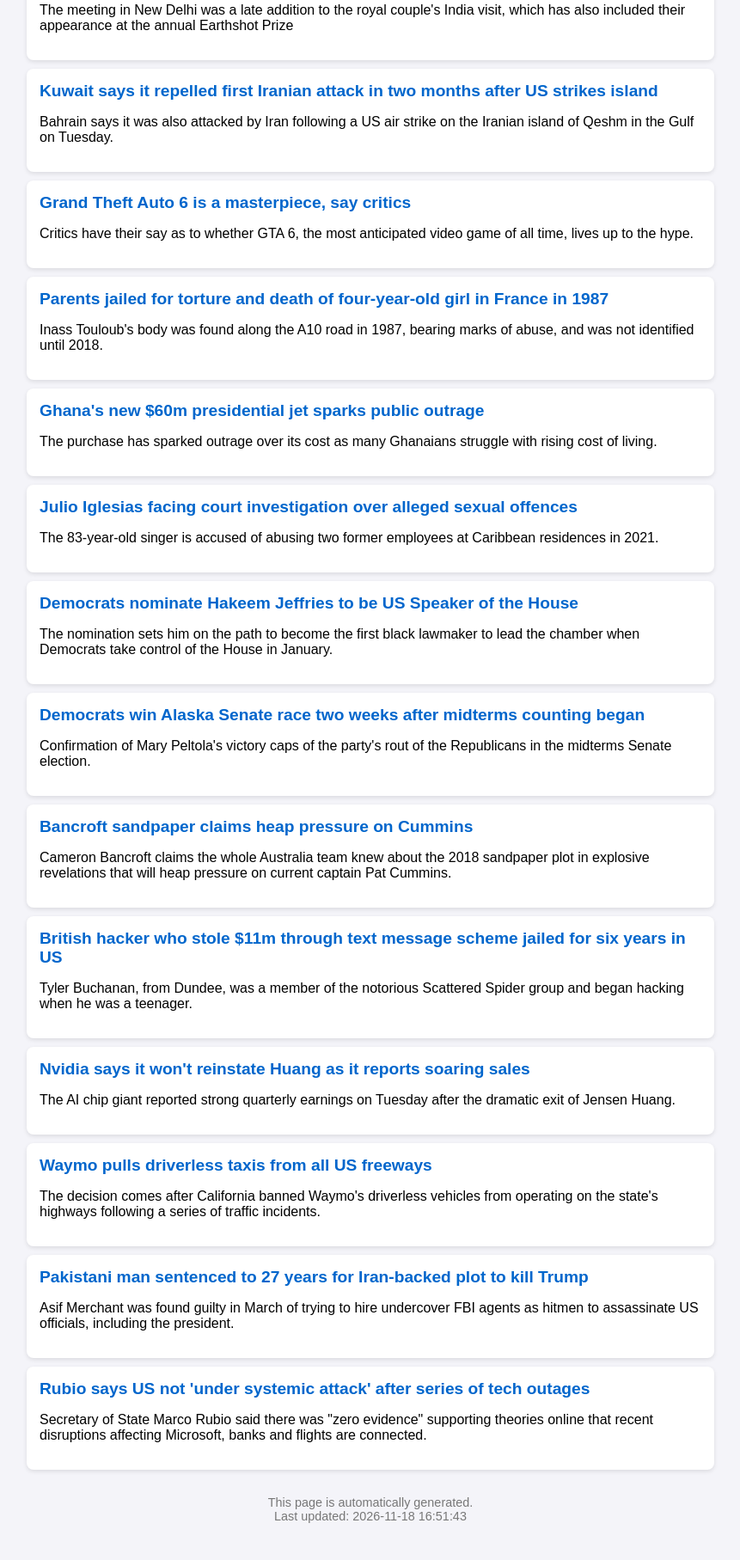
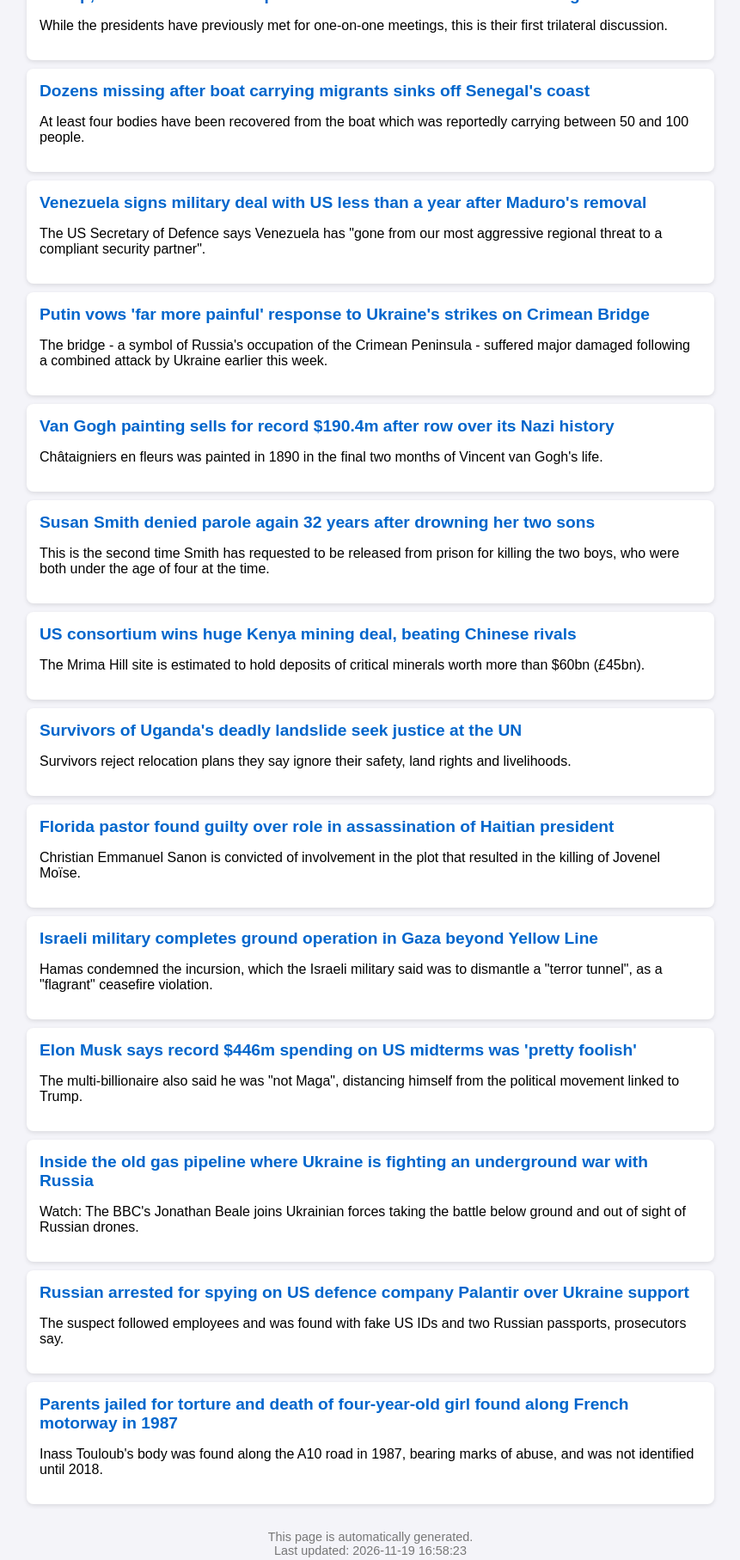
Before and after one commit to Gourabgh/news, a plain HTML site: page index.html in a window 1280 px wide. Shown: the part 263-2078 px from the top of the page at 86% size, without its empty margins (209-1070 px from the left). Drawn offline with Linux system fonts and the light colour scheme.

Commit message:
🤖 Auto-update latest news

```diff
--- a/index.html
+++ b/index.html
@@ -18,82 +18,82 @@
     <h1>🌍 Daily World News</h1>
 
     <div class="news-item">
-        <a href="https://www.bbc.co.uk/news/articles/ck9d75x5wwwwo?at_medium=RSS&at_campaign=rss" target="_blank">Trump shakes hands with Putin and Xi ahead of historic talks in China</a>
-        <p>The three leaders will meet together for the first time on Thursday during a closely-watched summit.</p>
+        <a href="https://www.bbc.co.uk/news/articles/c804wzp20ddvo?at_medium=RSS&at_campaign=rss" target="_blank">Myanmar committed genocide against Rohingya minority, top UN court rules</a>
+        <p>The unprecedented International Court of Justice verdict concerns a 2017 military crackdown that killed thousands.</p>
     </div>
 
     <div class="news-item">
-        <a href="https://www.bbc.co.uk/news/articles/cq62ped2ypy4o?at_medium=RSS&at_campaign=rss" target="_blank">William and Kate reflect on 'enduring' UK-India ties with Modi</a>
-        <p>The meeting in New Delhi was a late addition to the royal couple's India visit, which has also included their appearance at the annual Earthshot Prize</p>
+        <a href="https://www.bbc.co.uk/news/articles/c623j4ln97x7o?at_medium=RSS&at_campaign=rss" target="_blank">Trump, Putin and Xi release 'peace declaration' after historic meeting</a>
+        <p>While the presidents have previously met for one-on-one meetings, this is their first trilateral discussion.</p>
     </div>
 
     <div class="news-item">
-        <a href="https://www.bbc.co.uk/news/articles/cw4gn9jeqjq7o?at_medium=RSS&at_campaign=rss" target="_blank">Kuwait says it repelled first Iranian attack in two months after US strikes island</a>
-        <p>Bahrain says it was also attacked by Iran following a US air strike on the Iranian island of Qeshm in the Gulf on Tuesday.</p>
+        <a href="https://www.bbc.co.uk/news/articles/c58j484089ewo?at_medium=RSS&at_campaign=rss" target="_blank">Dozens missing after boat carrying migrants sinks off Senegal's coast</a>
+        <p>At least four bodies have been recovered from the boat which was reportedly carrying between 50 and 100 people.</p>
     </div>
 
     <div class="news-item">
-        <a href="https://www.bbc.co.uk/news/articles/cw8r75xm8v4po?at_medium=RSS&at_campaign=rss" target="_blank">Grand Theft Auto 6 is a masterpiece, say critics</a>
-        <p>Critics have their say as to whether GTA 6, the most anticipated video game of all time, lives up to the hype.</p>
+        <a href="https://www.bbc.co.uk/news/articles/cmwy8pyqlq5vo?at_medium=RSS&at_campaign=rss" target="_blank">Venezuela signs military deal with US less than a year after Maduro's removal</a>
+        <p>The US Secretary of Defence says Venezuela has "gone from our most aggressive regional threat to a compliant security partner".</p>
     </div>
 
     <div class="news-item">
-        <a href="https://www.bbc.co.uk/news/articles/c6lyw490z14jo?at_medium=RSS&at_campaign=rss" target="_blank">Parents jailed for torture and death of four-year-old girl in France in 1987</a>
+        <a href="https://www.bbc.co.uk/news/articles/cm879dqn3e1jo?at_medium=RSS&at_campaign=rss" target="_blank">Putin vows 'far more painful' response to Ukraine's strikes on Crimean Bridge</a>
+        <p>The bridge - a symbol of Russia's occupation of the Crimean Peninsula - suffered major damaged following a combined attack by Ukraine earlier this week.</p>
+    </div>
+
+    <div class="news-item">
+        <a href="https://www.bbc.co.uk/news/articles/c5dj1dkwzvzwo?at_medium=RSS&at_campaign=rss" target="_blank">Van Gogh painting sells for record $190.4m after row over its Nazi history</a>
+        <p>Châtaigniers en fleurs was painted in 1890 in the final two months of Vincent van Gogh's life.</p>
+    </div>
+
+    <div class="news-item">
+        <a href="https://www.bbc.co.uk/news/articles/ckdd1y09eqjmo?at_medium=RSS&at_campaign=rss" target="_blank">Susan Smith denied parole again 32 years after drowning her two sons</a>
+        <p>This is the second time Smith has requested to be released from prison for killing the two boys, who were both under the age of four at the time.</p>
+    </div>
+
+    <div class="news-item">
+        <a href="https://www.bbc.co.uk/news/articles/cm9q84gp0gr3o?at_medium=RSS&at_campaign=rss" target="_blank">US consortium wins huge Kenya mining deal, beating Chinese rivals</a>
+        <p>The Mrima Hill site is estimated to hold deposits of critical minerals worth more than $60bn (£45bn).</p>
+    </div>
+
+    <div class="news-item">
+        <a href="https://www.bbc.co.uk/news/articles/c920xgxp5785o?at_medium=RSS&at_campaign=rss" target="_blank">Survivors of Uganda's deadly landslide seek justice at the UN</a>
+        <p>Survivors reject relocation plans they say ignore their safety, land rights and livelihoods.</p>
+    </div>
+
+    <div class="news-item">
+        <a href="https://www.bbc.co.uk/news/articles/cm702q0lg50po?at_medium=RSS&at_campaign=rss" target="_blank">Florida pastor found guilty over role in assassination of Haitian president</a>
+        <p>Christian Emmanuel Sanon is convicted of involvement in the plot that resulted in the killing of Jovenel Moïse.</p>
+    </div>
+
+    <div class="news-item">
+        <a href="https://www.bbc.co.uk/news/articles/cw8r7510degno?at_medium=RSS&at_campaign=rss" target="_blank">Israeli military completes ground operation in Gaza beyond Yellow Line</a>
+        <p>Hamas condemned the incursion, which the Israeli military said was to dismantle a "terror tunnel", as a "flagrant" ceasefire violation.</p>
+    </div>
+
+    <div class="news-item">
+        <a href="https://www.bbc.co.uk/news/articles/cm9q8j2z3gg8o?at_medium=RSS&at_campaign=rss" target="_blank">Elon Musk says record $446m spending on US midterms was 'pretty foolish'</a>
+        <p>The multi-billionaire also said he was "not Maga", distancing himself from the political movement linked to Trump.</p>
+    </div>
+
+    <div class="news-item">
+        <a href="https://www.bbc.co.uk/news/videos/c8p3vw4q6nzzo?at_medium=RSS&at_campaign=rss" target="_blank">Inside the old gas pipeline where Ukraine is fighting an underground war with Russia</a>
+        <p>Watch: The BBC's Jonathan Beale joins Ukrainian forces taking the battle below ground and out of sight of Russian drones.</p>
+    </div>
+
+    <div class="news-item">
+        <a href="https://www.bbc.co.uk/news/articles/cq20xg80ly47o?at_medium=RSS&at_campaign=rss" target="_blank">Russian arrested for spying on US defence company Palantir over Ukraine support</a>
+        <p>The suspect followed employees and was found with fake US IDs and two Russian passports, prosecutors say.</p>
+    </div>
+
+    <div class="news-item">
+        <a href="https://www.bbc.co.uk/news/articles/c6lyw490z14jo?at_medium=RSS&at_campaign=rss" target="_blank">Parents jailed for torture and death of four-year-old girl found along French motorway in 1987</a>
         <p>Inass Touloub's body was found along the A10 road in 1987, bearing marks of abuse, and was not identified until 2018.</p>
     </div>
 
-    <div class="news-item">
-        <a href="https://www.bbc.co.uk/news/articles/ck792dez8dp3o?at_medium=RSS&at_campaign=rss" target="_blank">Ghana's new $60m presidential jet sparks public outrage</a>
-        <p>The purchase has sparked outrage over its cost as many Ghanaians struggle with rising cost of living.</p>
-    </div>
-
-    <div class="news-item">
-        <a href="https://www.bbc.co.uk/news/articles/c6x284pnn4e2o?at_medium=RSS&at_campaign=rss" target="_blank">Julio Iglesias facing court investigation over alleged sexual offences</a>
-        <p>The 83-year-old singer is accused of abusing two former employees at Caribbean residences in 2021. </p>
-    </div>
-
-    <div class="news-item">
-        <a href="https://www.bbc.co.uk/news/articles/cmy49873dn95o?at_medium=RSS&at_campaign=rss" target="_blank">Democrats nominate Hakeem Jeffries to be US Speaker of the House </a>
-        <p>The nomination sets him on the path to become the first black lawmaker to lead the chamber when Democrats take control of the House in January.</p>
-    </div>
-
-    <div class="news-item">
-        <a href="https://www.bbc.co.uk/news/articles/cqev3v2ygzlvo?at_medium=RSS&at_campaign=rss" target="_blank">Democrats win Alaska Senate race two weeks after midterms counting began</a>
-        <p>Confirmation of Mary Peltola's victory caps of the party's rout of the Republicans in the midterms Senate election.</p>
-    </div>
-
-    <div class="news-item">
-        <a href="https://www.bbc.co.uk/sport/cricket/articles/cmqlqdevgl9ro?at_medium=RSS&at_campaign=rss" target="_blank">Bancroft sandpaper claims heap pressure on Cummins</a>
-        <p>Cameron Bancroft claims the whole Australia team knew about the 2018 sandpaper plot in explosive revelations that will heap pressure on current captain Pat Cummins.</p>
-    </div>
-
-    <div class="news-item">
-        <a href="https://www.bbc.co.uk/news/articles/cm87987w1qz5o?at_medium=RSS&at_campaign=rss" target="_blank">British hacker who stole $11m through text message scheme jailed for six years in US</a>
-        <p>Tyler Buchanan, from Dundee, was a member of the notorious Scattered Spider group and began hacking when he was a teenager.</p>
-    </div>
-
-    <div class="news-item">
-        <a href="https://www.bbc.co.uk/news/articles/cm2kl50vkwkdo?at_medium=RSS&at_campaign=rss" target="_blank">Nvidia says it won't reinstate Huang as it reports soaring sales</a>
-        <p>The AI chip giant reported strong quarterly earnings on Tuesday after the dramatic exit of Jensen Huang.</p>
-    </div>
-
-    <div class="news-item">
-        <a href="https://www.bbc.co.uk/news/articles/cmy86pp336qlo?at_medium=RSS&at_campaign=rss" target="_blank">Waymo pulls driverless taxis from all US freeways</a>
-        <p>The decision comes after California banned Waymo's driverless vehicles from operating on the state's highways following a series of traffic incidents.</p>
-    </div>
-
-    <div class="news-item">
-        <a href="https://www.bbc.co.uk/news/articles/cm15ezz8n394o?at_medium=RSS&at_campaign=rss" target="_blank">Pakistani man sentenced to 27 years for Iran-backed plot to kill Trump</a>
-        <p>Asif Merchant was found guilty in March of trying to hire undercover FBI agents as hitmen to assassinate US officials, including the president.</p>
-    </div>
-
-    <div class="news-item">
-        <a href="https://www.bbc.co.uk/news/articles/crkgvxxwpwz2o?at_medium=RSS&at_campaign=rss" target="_blank">Rubio says US not 'under systemic attack' after series of tech outages</a>
-        <p>Secretary of State Marco Rubio said there was "zero evidence" supporting theories online that recent disruptions affecting Microsoft, banks and flights are connected.</p>
-    </div>
-
     <div class="footer">
-        <p>This page is automatically generated.<br>Last updated: 2026-11-18 16:51:43</p>
+        <p>This page is automatically generated.<br>Last updated: 2026-11-19 16:58:23</p>
     </div>
 </body>
 </html>
```
